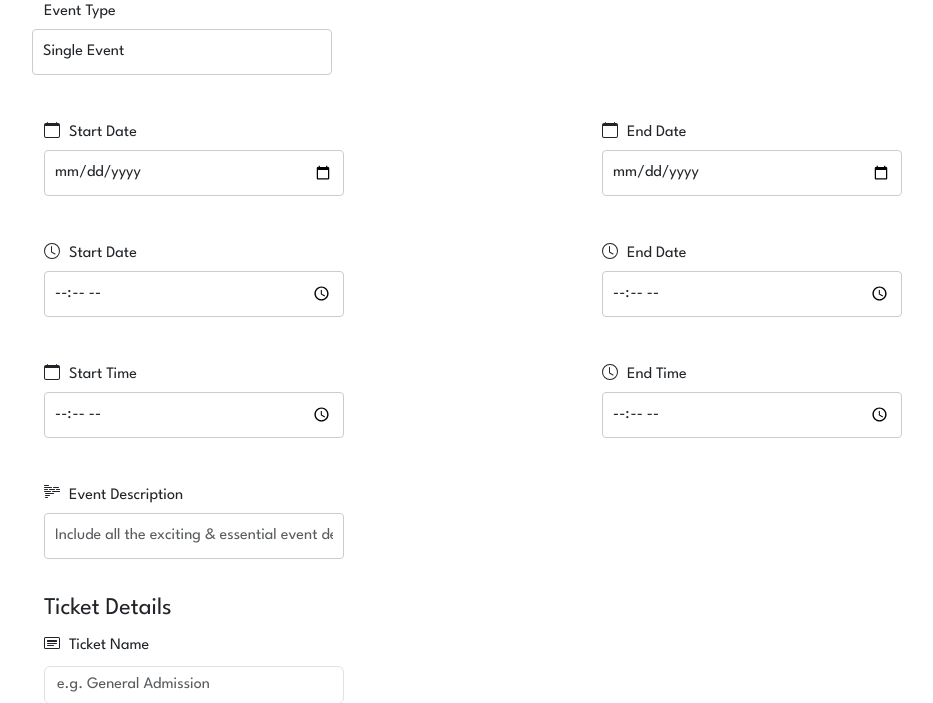
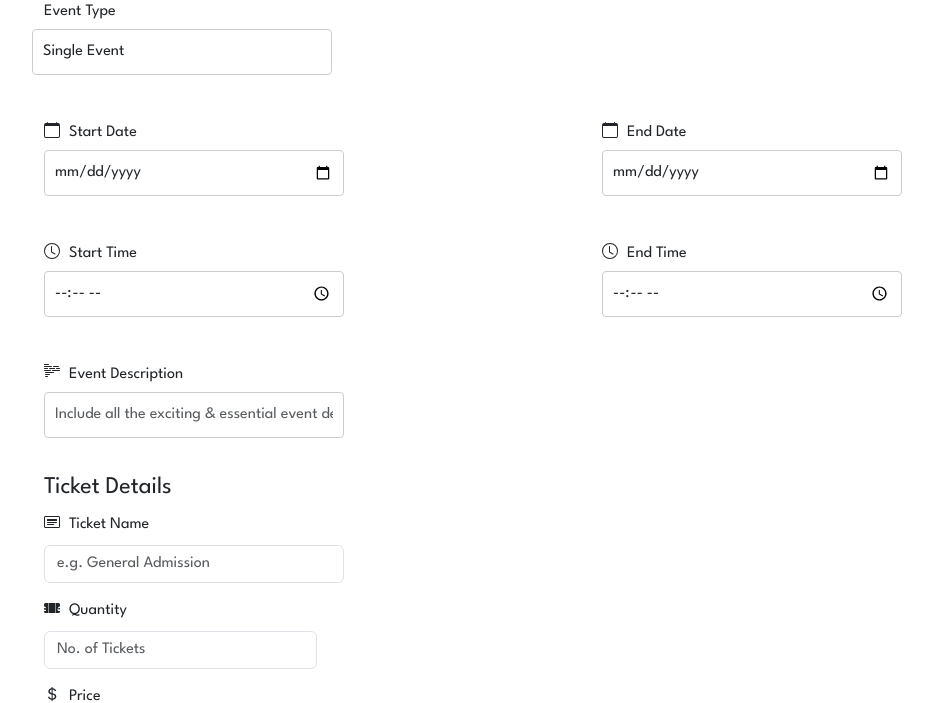
Before and after one commit to heyimtrishh/IAB207-Group-11, a Flask app: page /events/create in a window 1280 px wide. Shown: the part 885-1588 px from the top of the page, without its empty margins (50-983 px from the left). Run offline with Flask 3, Linux system fonts and the light colour scheme; a user stored in the database is signed in; some libraries are stand-ins or nearby versions.

Commit message:
changes to create_event.html

```diff
--- a/a3_starter_code/a3_starter_code-main/a3_group11/craftunityevents/templates/events/create_event.html
+++ b/a3_starter_code/a3_starter_code-main/a3_group11/craftunityevents/templates/events/create_event.html
@@ -123,43 +123,15 @@
           <!-- Start and End Time -->
           <div class="eventrow row mb-3">
             <div class="col-md-6">
-              <label for="start_date" class="form-label">
+              <label for="start_time" class="form-label">
                 <!-- Icon for Start Time -->
                 <svg xmlns="http://www.w3.org/2000/svg" width="16" height="16" fill="currentColor" class="bi bi-clock" viewBox="0 0 16 16">
                   <path d="M8 3.5a.5.5 0 0 0-1 0V9a.5.5 0 0 0 .252.434l3.5 2a.5.5 0 0 0 .496-.868L8 8.71z"/>
                   <path d="M8 16A8 8 0 1 0 8 0a8 8 0 0 0 0 16m7-8A7 7 0 1 1 1 8a7 7 0 0 1 14 0"/>
                 </svg>
-                Start Date
-              </label>
-              <!-- Start Date Input Field -->
-              {{ form.start_time(class="form-control") }}
-            </div>
-            <div class="col-md-6">
-              <label for="end_date" class="form-label">
-                <!-- Icon for End Time -->
-                <svg xmlns="http://www.w3.org/2000/svg" width="16" height="16" fill="currentColor" class="bi bi-clock" viewBox="0 0 16 16">
-                  <path d="M8 3.5a.5.5 0 0 0-1 0V9a.5.5 0 0 0 .252.434l3.5 2a.5.5 0 0 0 .496-.868L8 8.71z"/>
-                  <path d="M8 16A8 8 0 1 0 8 0a8 8 0 0 0 0 16m7-8A7 7 0 1 1 1 8a7 7 0 0 1 14 0"/>
-                </svg>
-                End Date
-              </label>
-              <!-- End Time Input Field -->
-              {{ form.end_time(class="form-control") }}
-            </div>
-          </div>
-
-
-          <!-- Start and End Date & Time -->
-          <div class="eventrow row mb-3">
-            <div class="col-md-6">
-              <label for="start_time" class="form-label">
-                <!-- Icon for Start Date -->
-                <svg xmlns="http://www.w3.org/2000/svg" width="16" height="16" fill="currentColor" class="bi bi-calendar" viewBox="0 0 16 16">
-                  <path d="M3.5 0a.5.5 0 0 1 .5.5V1h8V.5a.5.5 0 0 1 1 0V1h1a2 2 0 0 1 2 2v11a2 2 0 0 1-2 2H2a2 2 0 0 1-2-2V3a2 2 0 0 1 2-2h1V.5a.5.5 0 0 1 .5-.5M1 4v10a1 1 0 0 0 1 1h12a1 1 0 0 0 1-1V4z"/>
-                </svg>
                 Start Time
               </label>
-              <!-- Start Date Input Field -->
+              <!-- Start Time Input Field -->
               {{ form.start_time(class="form-control") }}
             </div>
             <div class="col-md-6">
@@ -171,7 +143,7 @@
                 </svg>
                 End Time
               </label>
-              <!-- End Date Input Field -->
+              <!-- End Time Input Field -->
               {{ form.end_time(class="form-control") }}
             </div>
           </div>
```
